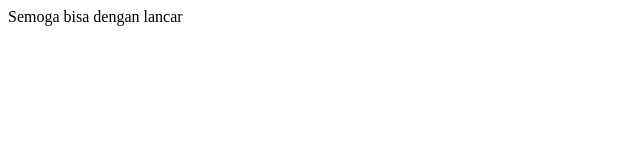
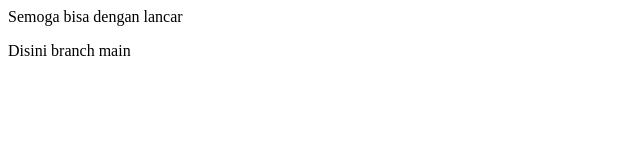
Before and after one commit to taufiksatrian/PengalamanBelajar, a plain HTML site: page index.html in a window 1280 px wide. Shown: the whole page, without its empty margins (0-640 px from the left). Drawn offline with Linux system fonts and the light colour scheme.

Commit message:
Branch main
mengubah file index.html pada branch main

```diff
--- a/index.html
+++ b/index.html
@@ -4,5 +4,6 @@
   </head>
   <body>
     Semoga bisa dengan lancar
+    <p>Disini branch main</p>
   </body>
 </html>
```
